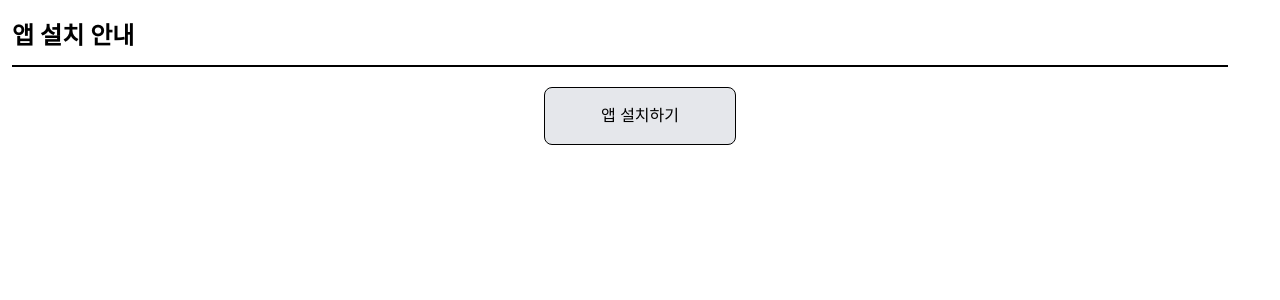
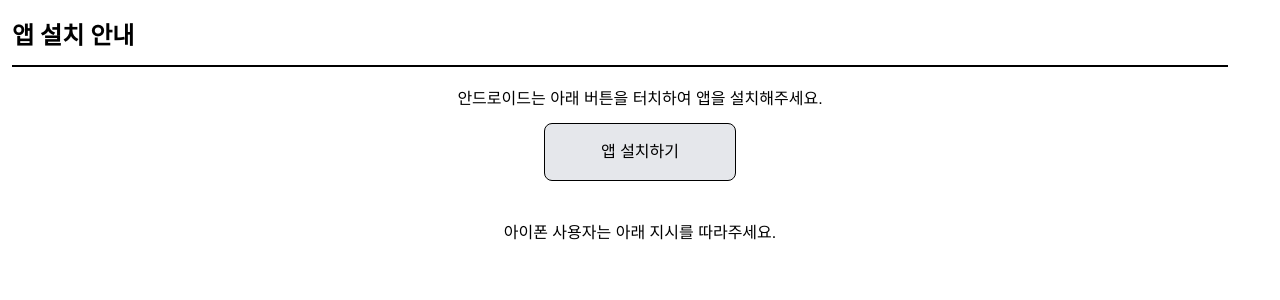
Before and after one commit to suk-6/MAKE-AMS-pwa, a React (Vite) app: page /qr in a window 1280 px wide. Shown: the top 300 px of the page. Built offline with nearby package versions, Linux system fonts and the light colour scheme; a web font is replaced by a local one.

Commit message:
feat: Update InstallPage component for app installation

```diff
--- a/src/pages/install.tsx
+++ b/src/pages/install.tsx
@@ -45,6 +45,10 @@ export const InstallPage = () => {
 	return (
 		<div className=" installApp w-full h-full bg-white">
 			<TitleBar title="앱 설치 안내" />
+			<div className="mb-10">
+				<span className="flex items-center justify-center mb-3">
+					안드로이드는 아래 버튼을 터치하여 앱을 설치해주세요.
+				</span>
 				<div className="flex items-center justify-center">
 					<div
 						onClick={installApp}
@@ -54,5 +58,11 @@ export const InstallPage = () => {
 					</div>
 				</div>
 			</div>
+			<div>
+				<span className="flex items-center justify-center">
+					아이폰 사용자는 아래 지시를 따라주세요.
+				</span>
+			</div>
+		</div>
 	);
 };
```
Lines whose indentation alone changed are shown as unchanged.
